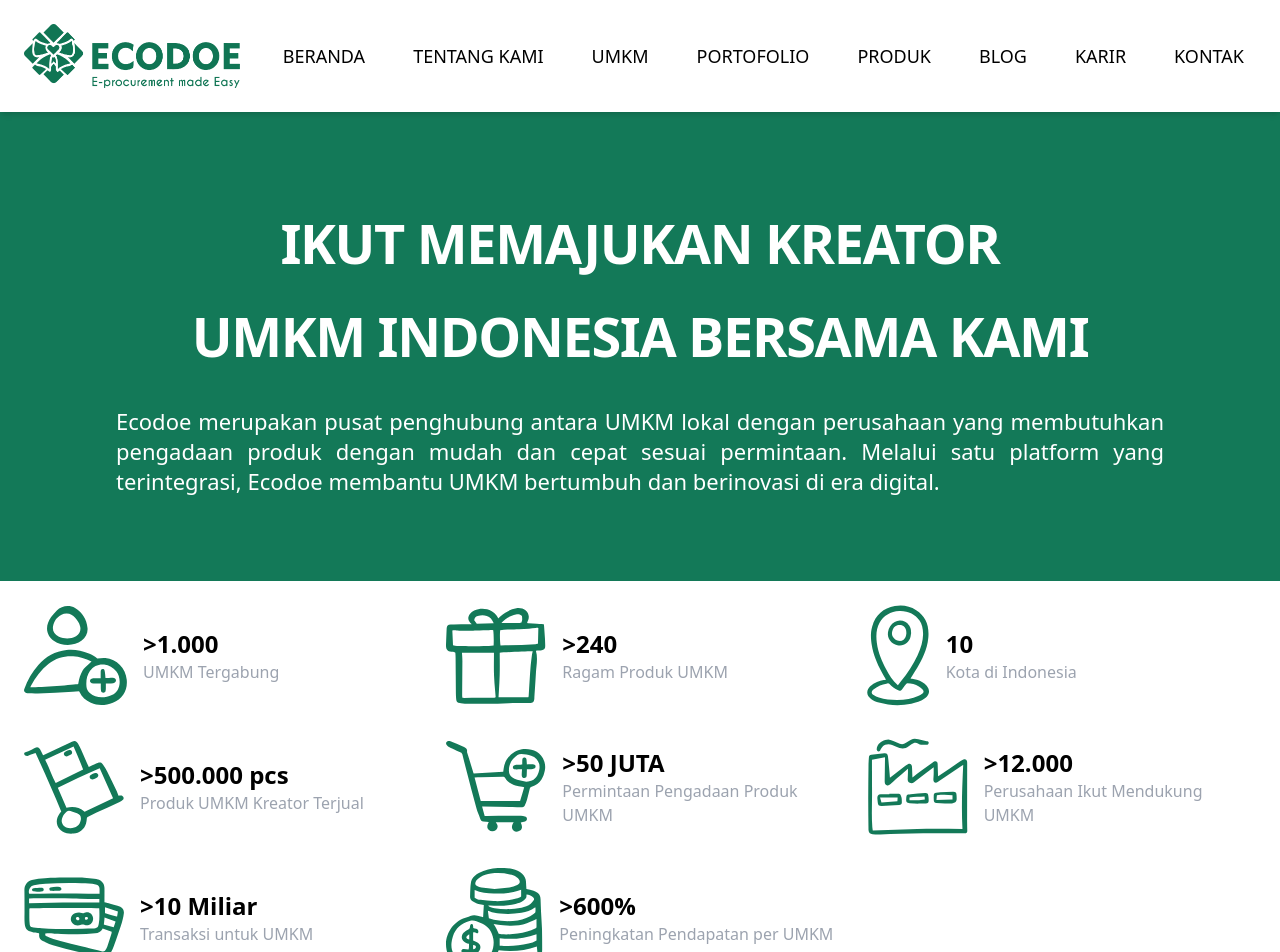
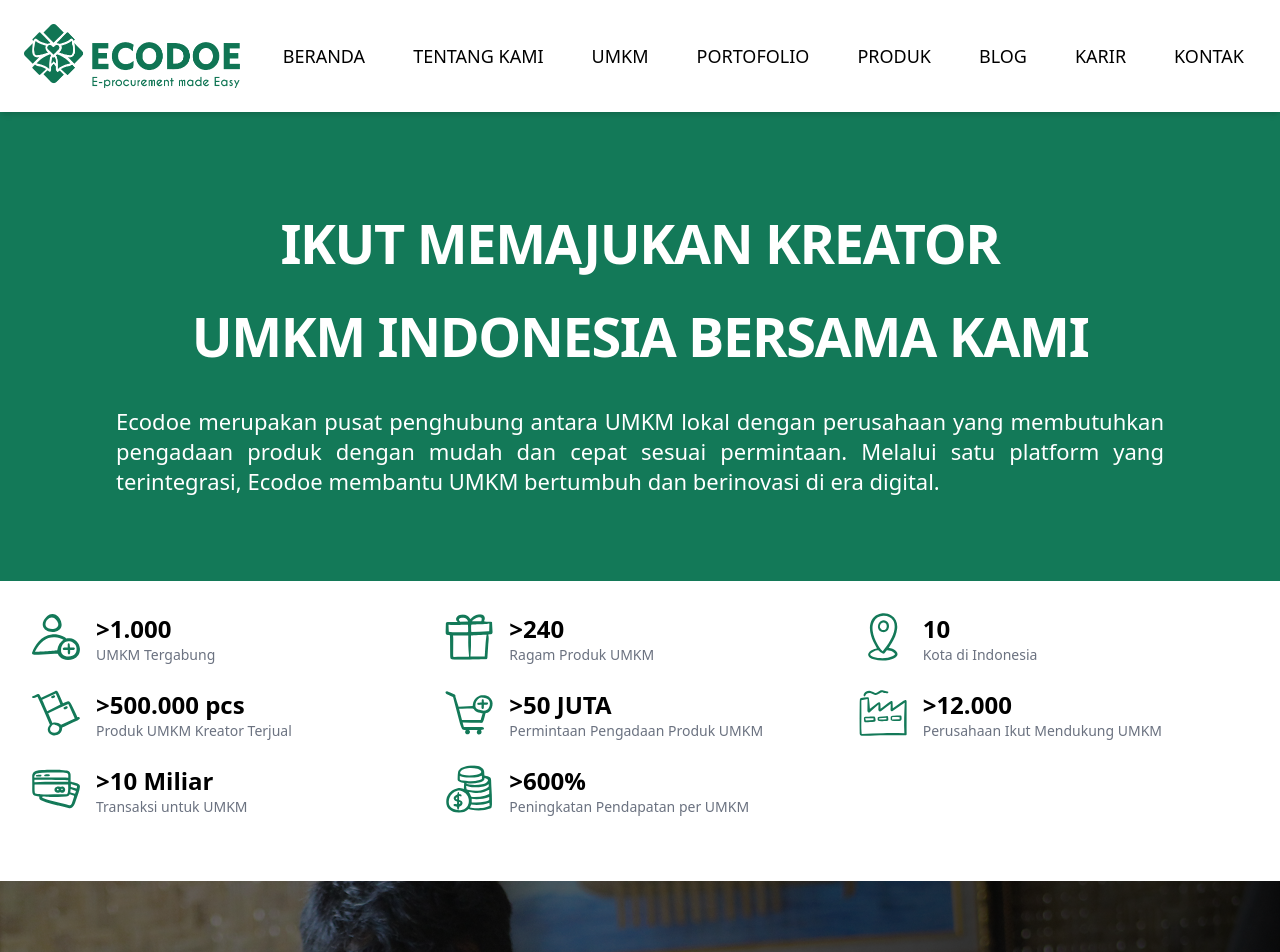
Before and after one commit to septianadip17/collab-with-zakki, a React (Vite) app: page / in a window 1280 px wide. Shown: the top 952 px of the page. Built offline with nearby package versions, Linux system fonts and the light colour scheme.

Commit message:
respponsiv achievment

```diff
--- a/src/components/Achievement.jsx
+++ b/src/components/Achievement.jsx
@@ -8,73 +8,30 @@ import handTruck from "../assets/hand-truck.svg";
 import location from "../assets/location.svg";
 import userAdd from "../assets/user-add.svg";
 
+const achievements = [
+  { icon: userAdd, value: ">1.000", label: "UMKM Tergabung" },
+  { icon: gift, value: ">240", label: "Ragam Produk UMKM" },
+  { icon: location, value: "10", label: "Kota di Indonesia" },
+  { icon: handTruck, value: ">500.000 pcs", label: "Produk UMKM Kreator Terjual" },
+  { icon: cartAdd, value: ">50 JUTA", label: "Permintaan Pengadaan Produk UMKM" },
+  { icon: factory, value: ">12.000", label: "Perusahaan Ikut Mendukung UMKM" },
+  { icon: card3, value: ">10 Miliar", label: "Transaksi untuk UMKM" },
+  { icon: coin, value: ">600%", label: "Peningkatan Pendapatan per UMKM" },
+];
 
 const Achievement = () => {
-  const data = [
-    {
-      icon: userAdd,
-      alt: "UMKM Tergabung",
-      value: ">1.000",
-      label: "UMKM Tergabung",
-    },
-    {
-      icon: gift,
-      alt: "Ragam Produk",
-      value: ">240",
-      label: "Ragam Produk UMKM",
-    },
-    {
-      icon: location,
-      alt: "Kota di Indonesia",
-      value: "10",
-      label: "Kota di Indonesia",
-    },
-    {
-      icon: handTruck,
-      alt: "Produk Terjual",
-      value: ">500.000 pcs",
-      label: "Produk UMKM Kreator Terjual",
-    },
-    {
-      icon: cartAdd,
-      alt: "Permintaan Pengadaan",
-      value: ">50 JUTA",
-      label: "Permintaan Pengadaan Produk UMKM",
-    },
-    {
-      icon: factory,
-      alt: "Perusahaan Ikut",
-      value: ">12.000",
-      label: "Perusahaan Ikut Mendukung UMKM",
-    },
-    {
-      icon: card3,
-      alt: "Transaksi",
-      value: ">10 Miliar",
-      label: "Transaksi untuk UMKM",
-    },
-    {
-      icon: coin,
-      alt: "Peningkatan Pendapatan",
-      value: ">600%",
-      label: "Peningkatan Pendapatan per UMKM",
-    },
-  ];
-
   return (
-    <>
-      <div className="container mx-auto grid grid-cols-1 md:grid-cols-2 lg:grid-cols-3 gap-8 p-6">
-        {data.map((item, index) => (
-          <div key={index} className="flex items-center space-x-4">
-            <img src={item.icon} alt={item.alt} />
-            <div className="mx-auto">
-              <h3 className="text-2xl font-bold text-primary">{item.value}</h3>
-              <p className="text-muted-foreground text-gray-400 text-s">{item.label}</p>
-            </div>
+    <div className="container mx-auto grid grid-cols-2 sm:grid-cols-3 gap-6 p-8">
+      {achievements.map((item, index) => (
+        <div key={index} className=" flex flex-col md:flex-row items-center md:items-start space-x-0 md:space-x-4 text-center md:text-left">
+          <img src={item.icon} alt={item.label} className="w-12 h-12" />
+          <div>
+            <h3 className="text-2xl font-bold text-primary">{item.value}</h3>
+            <p className="text-gray-500 text-sm">{item.label}</p>
           </div>
-        ))}
-      </div>
-    </>
+        </div>
+      ))}
+    </div>
   );
 };
 
```
